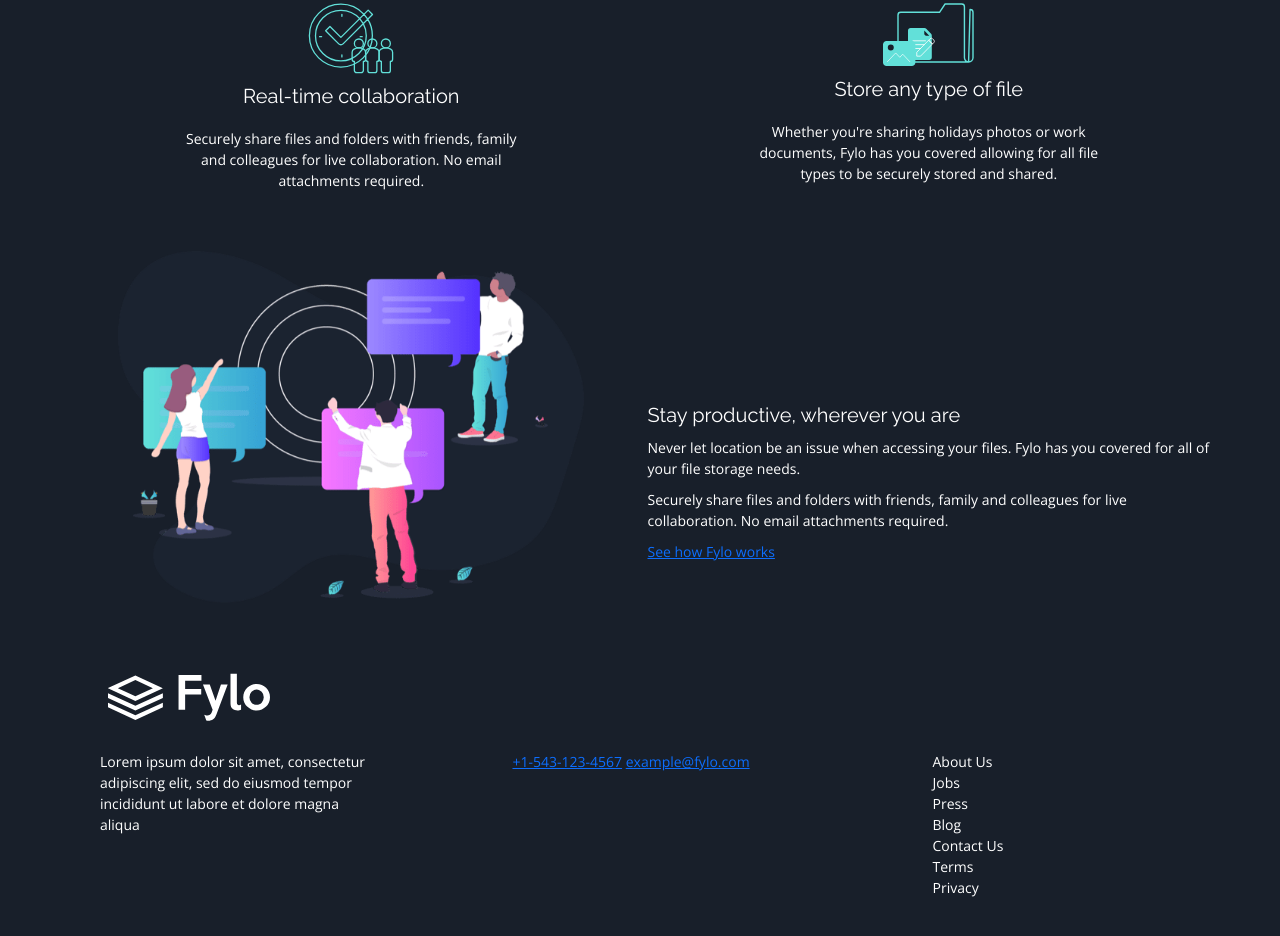
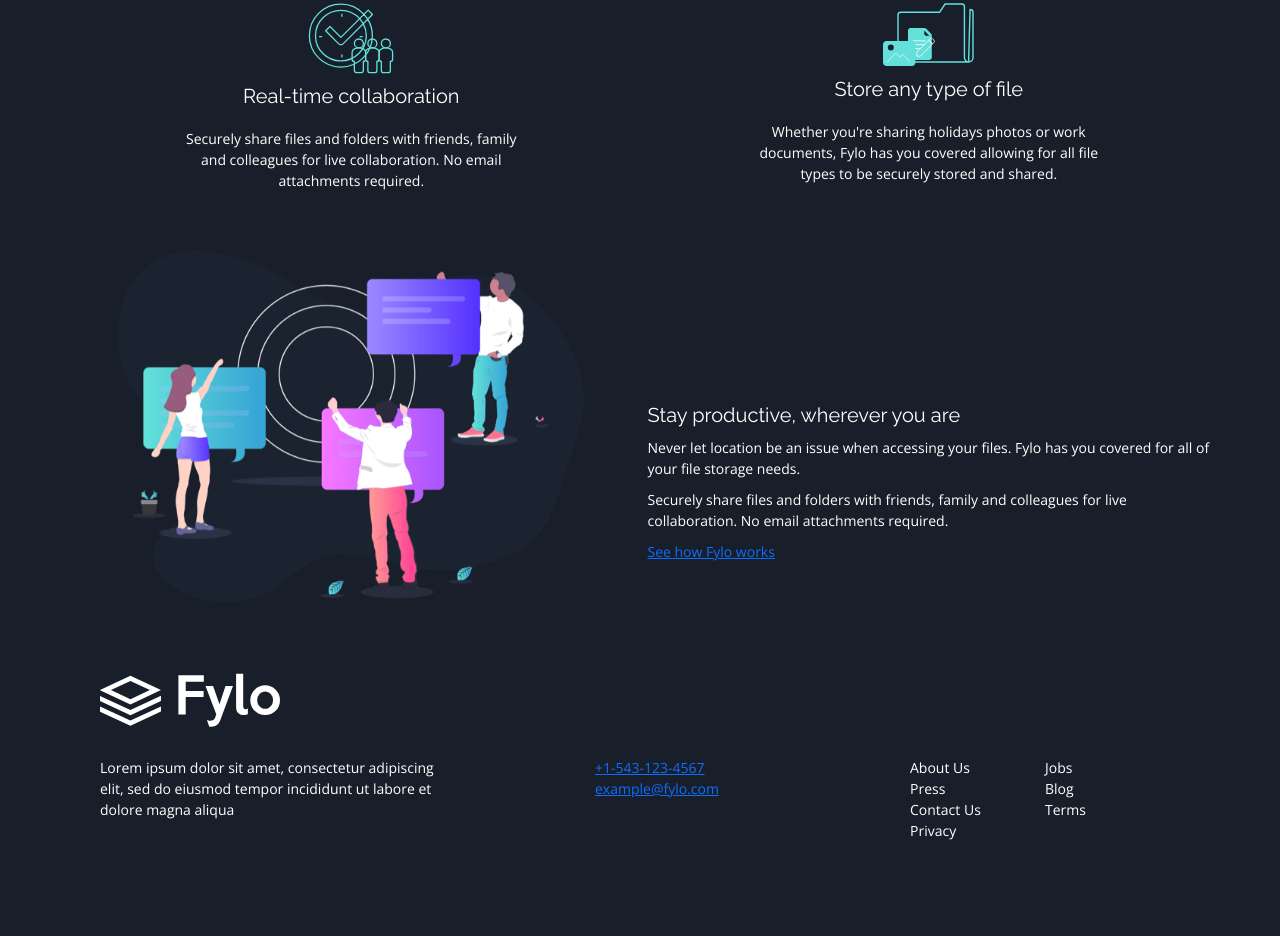
Before and after one commit to Koyun92/flyo-landing, a website: page index.html in a window 1280 px wide. Shown: the part 1144-2080 px from the top of the page. After the commit the page ends 2025 px from the top, so only its background shows below. Drawn offline with nearby package versions, Linux system fonts and the light colour scheme.

Commit message:
footer flex styled

```diff
--- a/index.html
+++ b/index.html
@@ -78,35 +78,26 @@
 
         </article>
         <footer class="row justify-content-between g-0 mt-5 p-5">
-            <div class="row  col-12 mb-5">
+            <div class=" col-12 mb-5">
             <img src="../dist/img/logo.svg" alt="logo" class="footer col-4 col-md-2 ">
-        </div>
+            </div>
 
-            <p class="col-md-3">   Lorem ipsum dolor sit amet, consectetur adipiscing elit, sed do eiusmod tempor incididunt ut labore et
+            <p class="col-md-4">   Lorem ipsum dolor sit amet, consectetur adipiscing elit, sed do eiusmod tempor incididunt ut labore et
             dolore magna aliqua</p>
-        <div  class="col-md-3">
+            <div  class="col-md-2 d-flex flex-column">
             <a href="" class="col-12"> +1-543-123-4567</a>
             <a href="" class="col-12"> example@fylo.com</a>
-        </div>
-                <ul class="row col-md-3 list-unstyled ">
+            </div>
+                <ul class=" col-md-3 list-unstyled d-md-flex flex-wrap  ">
 
-                    <li >   About Us</li>
-                    <li> Jobs</li>
-                    <li>  Press</li>
-                    <li>Blog</li>
-                    <li>  Contact Us</li>
-                    <li> Terms</li>
-                    <li>  Privacy</li>
+                    <li class="w-50">   About Us</li>
+                    <li class="w-50"> Jobs</li>
+                    <li class="w-50">  Press</li>
+                    <li class="w-50">Blog</li>
+                    <li class="w-50">   Contact Us</li>
+                    <li class="w-50"> Terms</li>
+                    <li class="w-50">  Privacy</li>
                 </ul>
-
-
-
-
-
-
-
-
-
         </footer>
 
 
```
Also changed, not shown: 1 other file.
